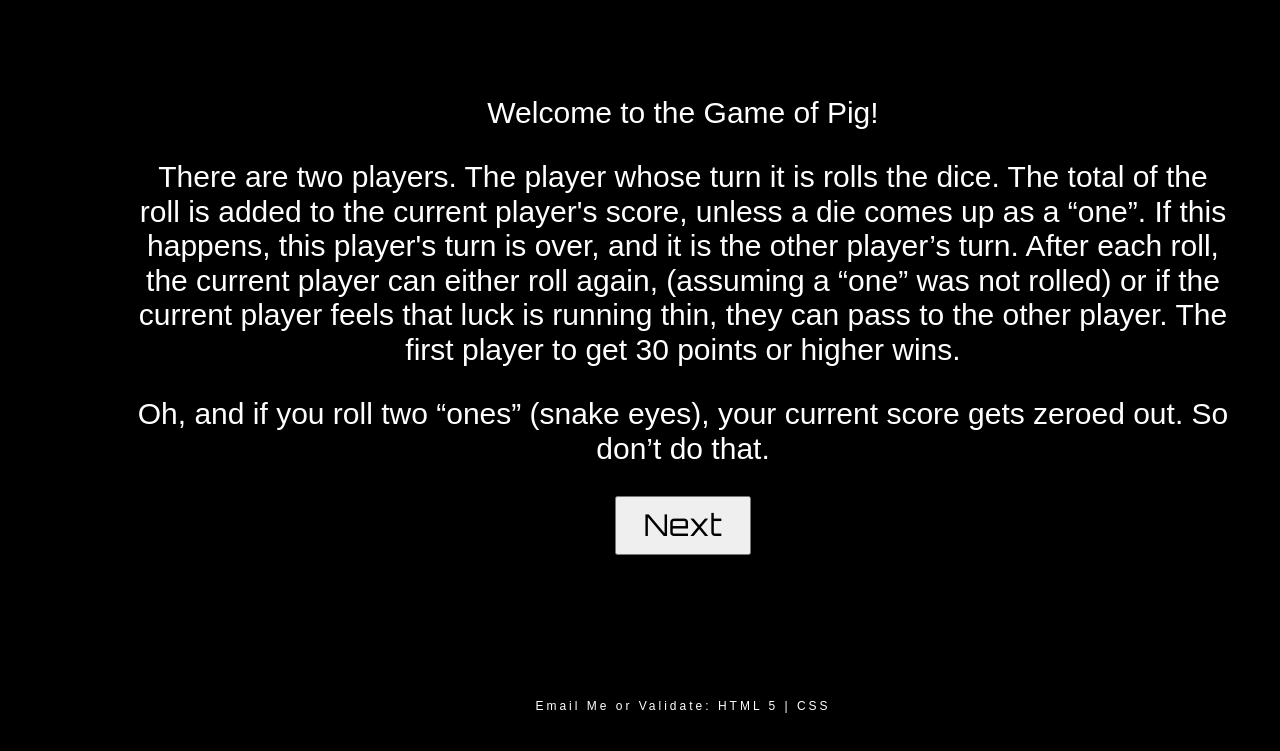
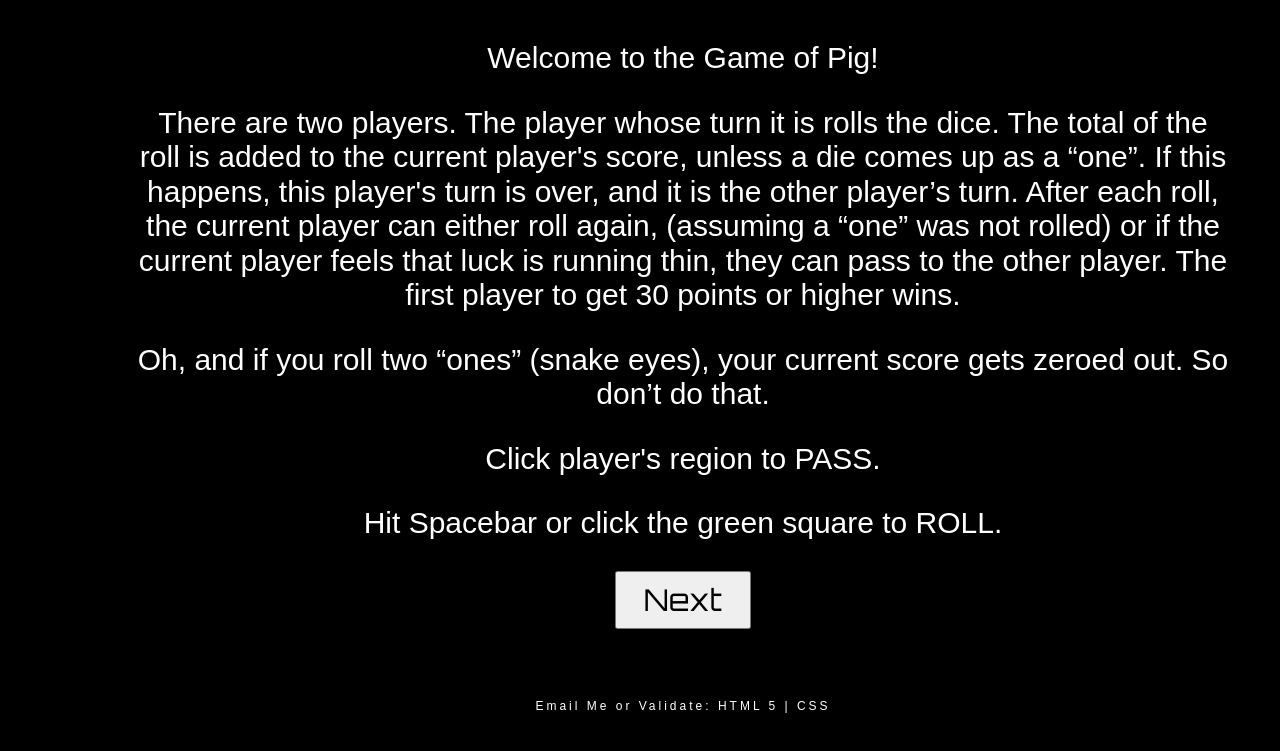
Before and after one commit to lokilontan/des157a, a plain HTML site: page studio3/index.html in a window 1280 px wide. Shown: the part 41-792 px from the top of the page. Drawn offline with nearby package versions, Linux system fonts and the light colour scheme; a web font is replaced by a local one.

Commit message:
added some instructions

```diff
--- a/studio3/index.html
+++ b/studio3/index.html
@@ -45,6 +45,10 @@
                 a “one” was not rolled) or if the current player feels that luck is running thin, they can pass to the
                 other player. The first player to get 30 points or higher wins.</p>
             <p>Oh, and if you roll two “ones” (snake eyes), your current score gets zeroed out. So don’t do that.</p>
+
+            <p>Click player's region to PASS.</p>
+            <p>Hit Spacebar or click the green square to ROLL.</p>
+
             <button id="next-button" class="button">Next</button>
         </section>
 
--- a/studio3/styles.css
+++ b/studio3/styles.css
@@ -425,7 +425,7 @@ button {
 }
 
 #welcome p:first-child{
-    padding-top: 5%;
+    padding-top: 1%;
 
 }
 
```
